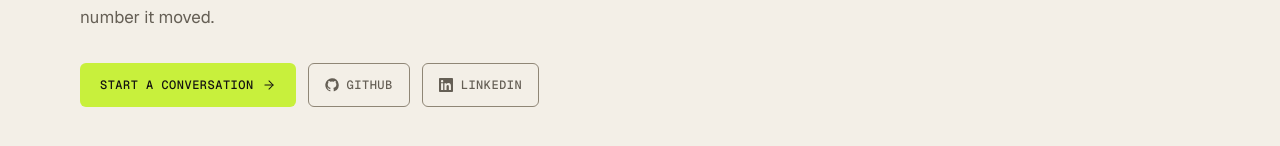
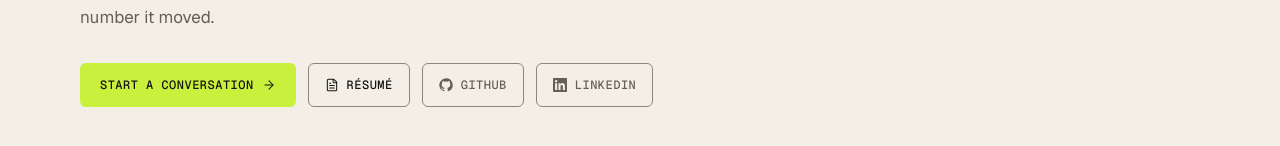
Before and after one commit to matheusPavaneli/portfolio, a Next.js app: page /portfolio/en/ in a window 1280 px wide. Shown: the part 420-566 px from the top of the page. Built offline with nearby package versions, Linux system fonts and the light colour scheme; no server answers.

Commit message:
feat: link the résumé from the masthead and the contact block
A recruiter's first request is the CV. It was not reachable from the
page, so it sits beside the primary action in the first screen and in
the contact channels, opening in a new tab in both languages.

```diff
--- a/src/components/Contact.tsx
+++ b/src/components/Contact.tsx
@@ -1,4 +1,4 @@
-import { ArrowUpRight, AtSign, Phone } from "lucide-react";
+import { ArrowUpRight, AtSign, FileText, Phone } from "lucide-react";
 
 import { BrandMark } from "@/components/BrandMark";
 import { ContactForm } from "@/components/ContactForm";
@@ -16,6 +16,7 @@ export function Contact({ t }: { t: Messages }) {
       href: `tel:${profile.phone.replace(/[^\d+]/g, "")}`,
       external: false,
     },
+    { icon: FileText, brand: null, label: t.masthead.cv, href: profile.cv, external: true },
     { icon: null, brand: "linkedin" as const, label: "LinkedIn", href: profile.linkedin, external: true },
     { icon: null, brand: "github" as const, label: "GitHub", href: profile.github, external: true },
   ];
--- a/src/components/Masthead.tsx
+++ b/src/components/Masthead.tsx
@@ -1,4 +1,4 @@
-import { ArrowRight } from "lucide-react";
+import { ArrowRight, FileText } from "lucide-react";
 
 import { BrandMark } from "@/components/BrandMark";
 import { DeltaBoard } from "@/components/DeltaBoard";
@@ -32,6 +32,16 @@ export function Masthead({ t }: { t: Messages }) {
           >
             {t.masthead.cta}
             <ArrowRight aria-hidden size={14} strokeWidth={1.75} />
+          </a>
+          <a
+            href={profile.cv}
+            target="_blank"
+            rel="noreferrer noopener"
+            className="control label inline-flex h-11 items-center gap-2 rounded-sm px-4 text-text"
+          >
+            <FileText aria-hidden size={14} strokeWidth={1.75} />
+            {t.masthead.cv}
+            <span className="sr-only">({t.a11y.externalLink})</span>
           </a>
           <a
             href={profile.github}
--- a/src/content/profile.ts
+++ b/src/content/profile.ts
@@ -5,6 +5,7 @@ export const profile = {
   phone: "+55 44 99775-2680",
   github: "https://github.com/matheusPavaneli",
   linkedin: "https://www.linkedin.com/in/matheuspavaneli/",
+  cv: "https://drive.google.com/file/d/1d23kox6oNXPHlDxqFH84jkN9Px5Z5cDf/view?usp=drive_link",
 } as const;
 
 export type RoleEntry = {
--- a/src/i18n/messages/en.ts
+++ b/src/i18n/messages/en.ts
@@ -42,6 +42,7 @@ export const en = {
     stripBaseValue: "Maringá, Brazil · UTC−3 · remote · English C1",
     stripStatusValue: "Open to roles and to contract work",
     cta: "Start a conversation",
+    cv: "Résumé",
     location: "Maringá, Brazil · UTC−3 · remote",
   },
 
--- a/src/i18n/messages/pt.ts
+++ b/src/i18n/messages/pt.ts
@@ -44,6 +44,7 @@ export const pt: Messages = {
     stripBaseValue: "Maringá, Brasil · UTC−3 · remoto · inglês C1",
     stripStatusValue: "Aberto a vagas e a contratos",
     cta: "Começar uma conversa",
+    cv: "Currículo",
     location: "Maringá, Brasil · UTC−3 · remoto",
   },
 
```
